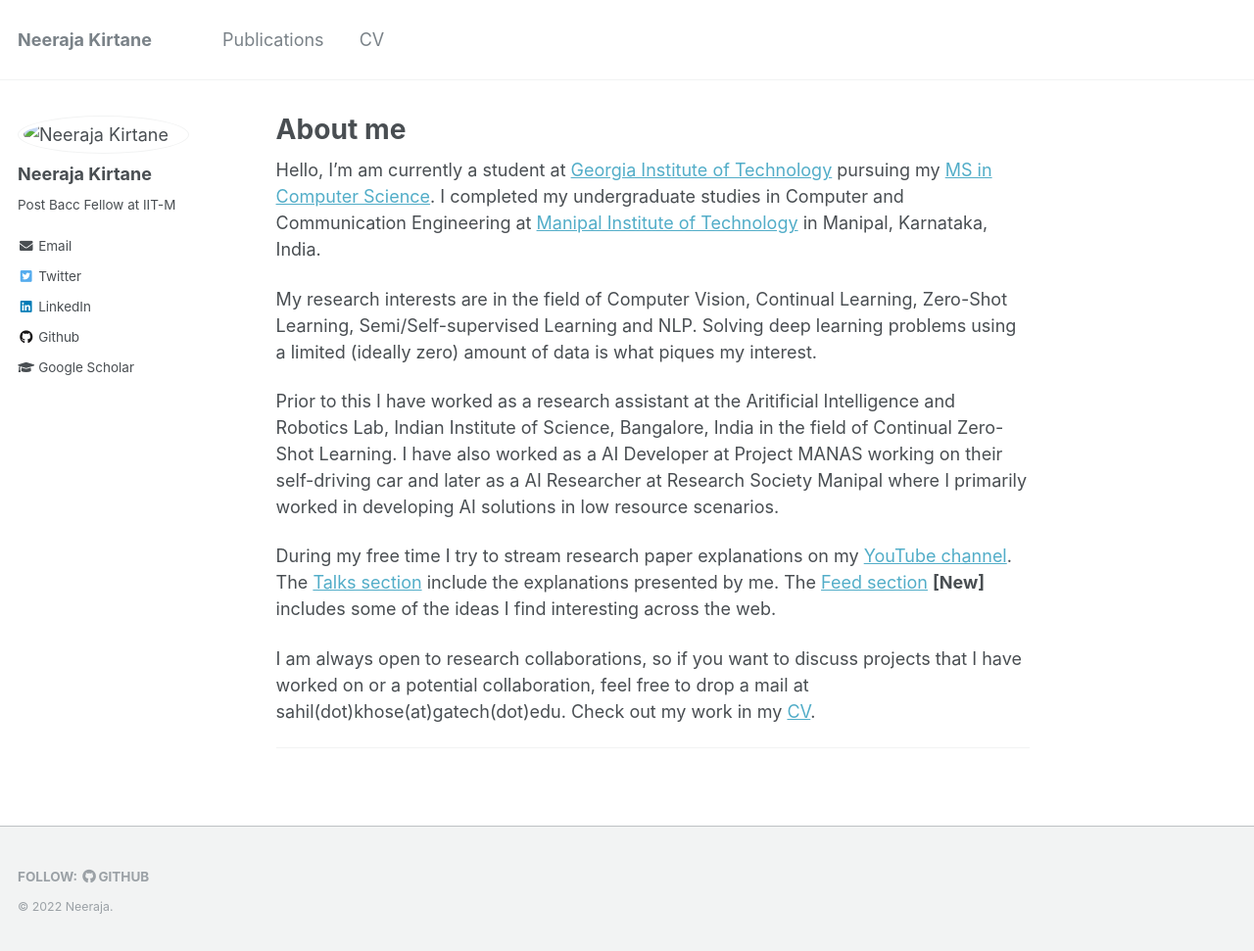
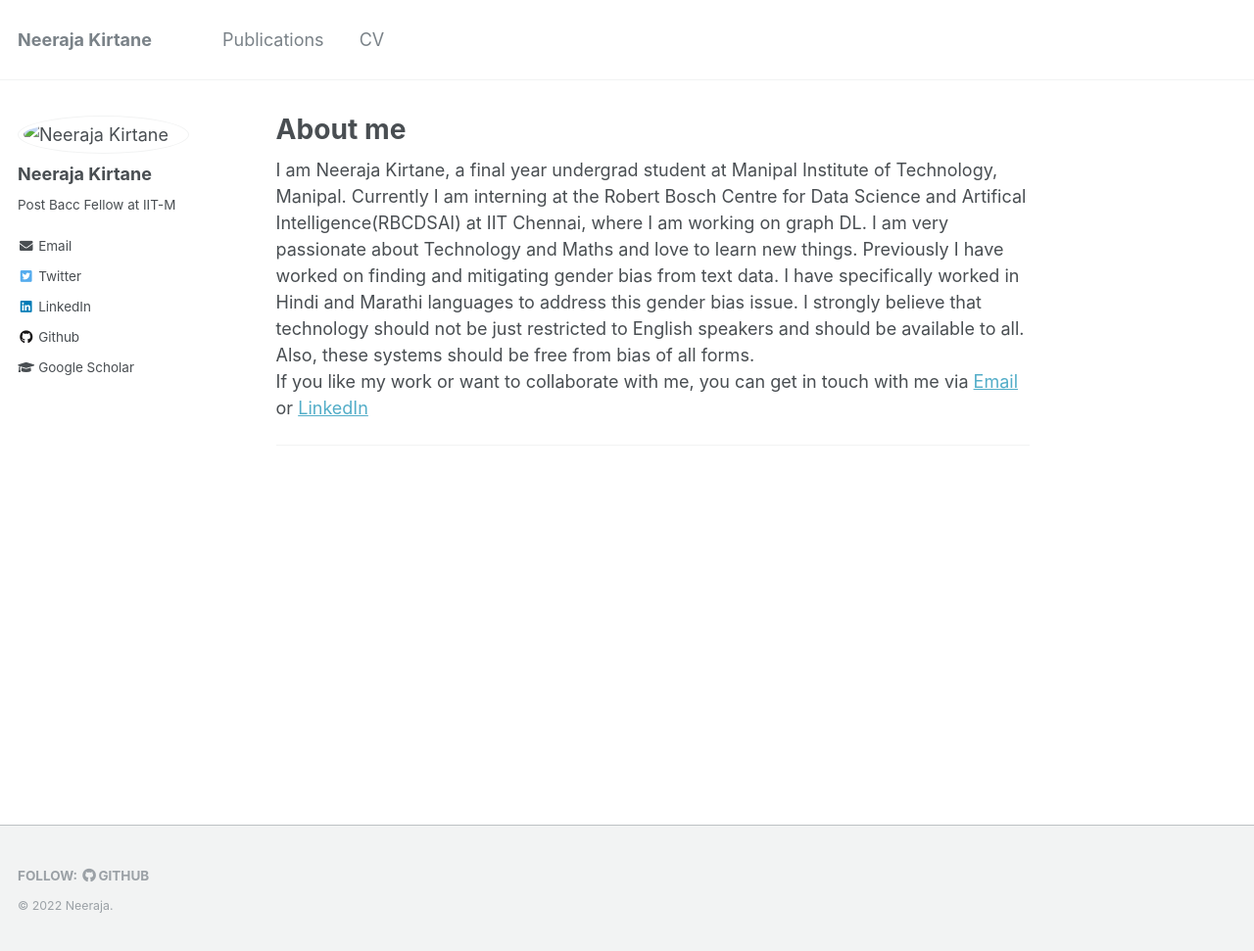
Before and after one commit to neeraja1504/neeraja1504.github.io, a Jekyll site: the page built from _pages/about.md, in a window 1280 px wide and 971 px high. Shown: the whole window at 98% size. Built offline with Jekyll 4.4.1, drawn with Linux system fonts in a browser that asks for light colours.

Commit message:
about edit

```diff
--- a/_pages/about.md
+++ b/_pages/about.md
@@ -7,7 +7,10 @@ redirect_from:
   - /about/
   - /about.html
 ---
-Hello, I'm am currently a student at [Georgia Institute of Technology](https://www.gatech.edu/) pursuing my [MS in Computer Science](https://www.cc.gatech.edu/degree-programs/master-science-computer-science). I completed my undergraduate studies in Computer and Communication Engineering at [Manipal Institute of Technology](https://manipal.edu/mit.html) in Manipal, Karnataka, India.
+I am Neeraja Kirtane, a final year undergrad student at Manipal Institute of Technology, Manipal. Currently I am interning at the Robert Bosch Centre for Data Science and Artifical Intelligence(RBCDSAI) at IIT Chennai, where I am working on graph DL. I am very passionate about Technology and Maths and love to learn new things. Previously I have worked on finding and mitigating gender bias from text data. I have specifically worked in Hindi and Marathi languages to address this gender bias issue. I strongly believe that technology should not be just restricted to English speakers and should be available to all. Also, these systems should be free from bias of all forms. \
+If you like my work or want to collaborate with me, you can get in touch with me via [Email](kirtane.neeraja@gmail.com) or [LinkedIn](https://www.linkedin.com/in/neeraja-kirtane-16353b2a/)
+
+<!-- Hello, I'm am currently a student at [Georgia Institute of Technology](https://www.gatech.edu/) pursuing my [MS in Computer Science](https://www.cc.gatech.edu/degree-programs/master-science-computer-science). I completed my undergraduate studies in Computer and Communication Engineering at [Manipal Institute of Technology](https://manipal.edu/mit.html) in Manipal, Karnataka, India.
 <br>
 
 My research interests are in the field of Computer Vision, Continual Learning, Zero-Shot Learning, Semi/Self-supervised Learning and NLP. Solving deep learning problems using a limited (ideally zero) amount of data is what piques my interest.
@@ -21,7 +24,7 @@ The [Talks section](https://sahilkhose.github.io/talks/) include the explanation
 The [Feed section](https://sahilkhose.github.io/feed/) **[New]** includes some of the ideas I find interesting across the web.
 <br>
 
-I am always open to research collaborations, so if you want to discuss projects that I have worked on or a potential collaboration, feel free to drop a mail at sahil(dot)khose(at)gatech(dot)edu. Check out my work in my [CV](https://sahilkhose.github.io/files/Sahil_Khose.pdf).
+I am always open to research collaborations, so if you want to discuss projects that I have worked on or a potential collaboration, feel free to drop a mail at sahil(dot)khose(at)gatech(dot)edu. Check out my work in my [CV](https://sahilkhose.github.io/files/Sahil_Khose.pdf).  -->
 
 
 ---
```
